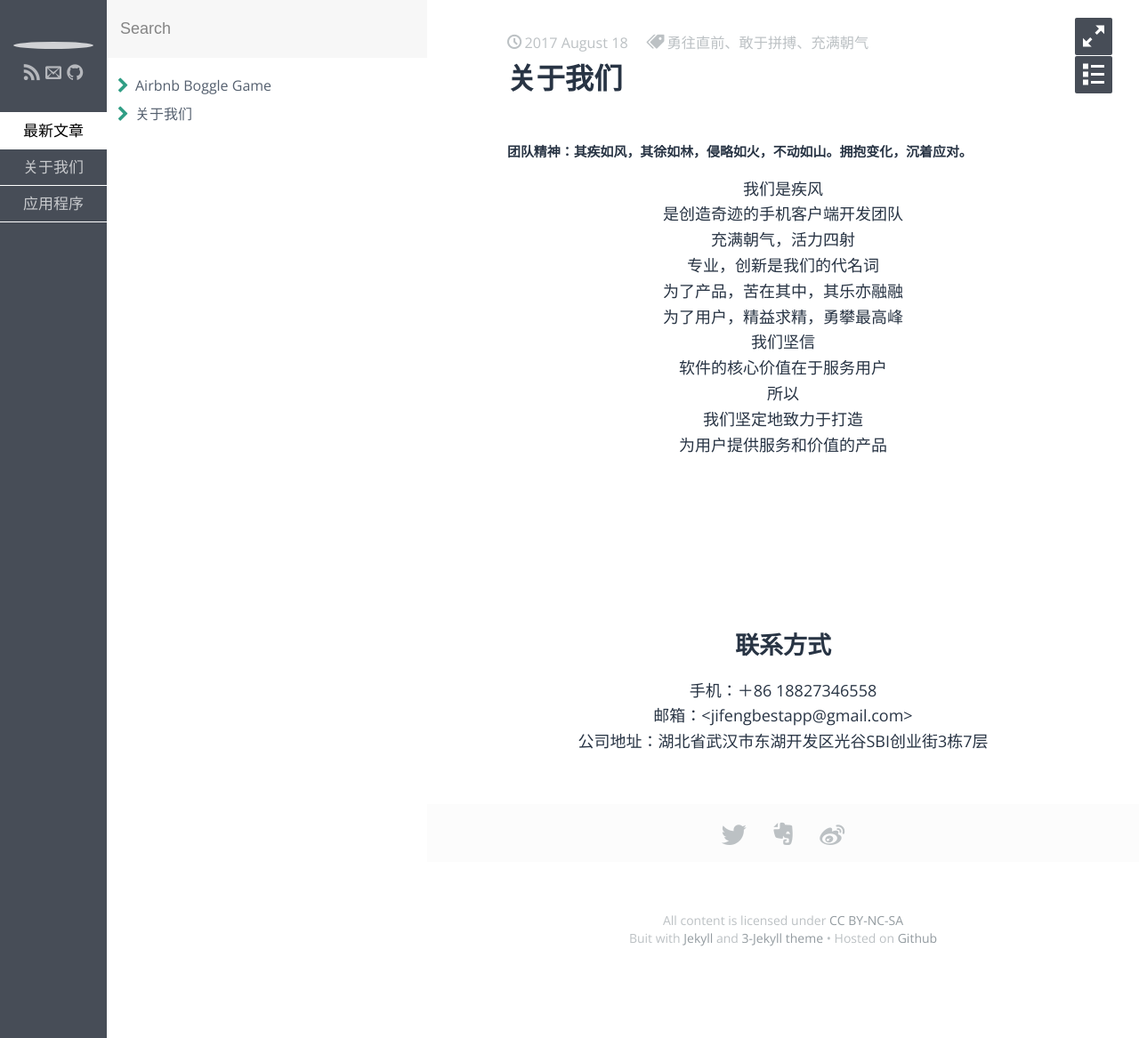
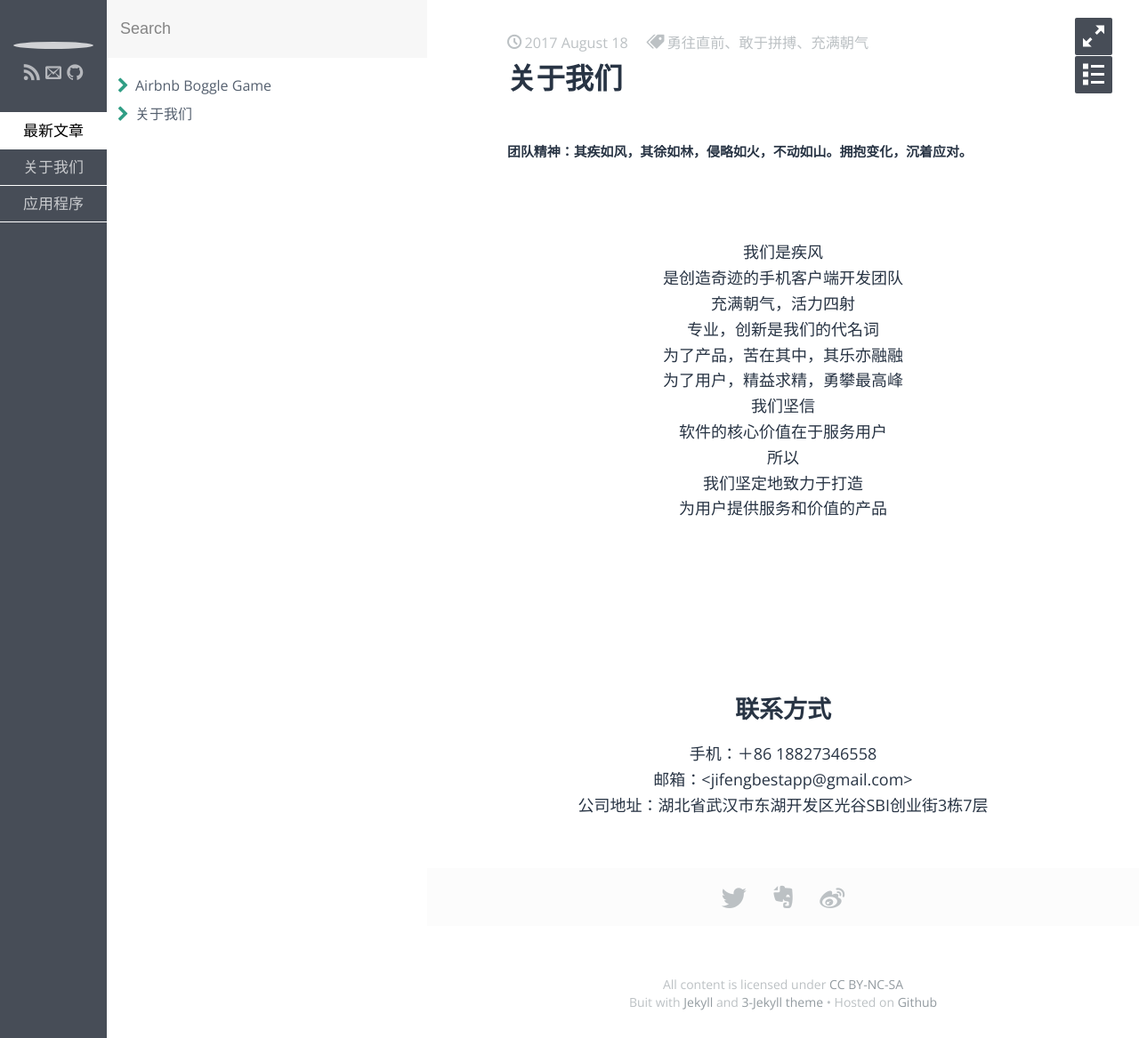
Before and after one commit to BestJiFeng/BestJiFeng.github.io, a Jekyll site: the page built from _posts/关于我们/2017-08-18-AboutUs.md, in a window 1280 px wide. Shown: the whole page at 89% size. Built offline with Jekyll 4.4.1, drawn with Linux system fonts in a browser that asks for light colours; some web fonts are replaced.

Commit message:
修改关于我们

```diff
--- a/_posts/关于我们/2017-08-18-AboutUs.md
+++ b/_posts/关于我们/2017-08-18-AboutUs.md
@@ -6,7 +6,7 @@ tags: 勇往直前、敢于拼搏、充满朝气
 keywords: App、团队、精益求精、用户、
 ---
 
-##### 团队精神：其疾如风，其徐如林，侵略如火，不动如山。拥抱变化，沉着应对。 <br>
+##### 团队精神：其疾如风，其徐如林，侵略如火，不动如山。拥抱变化，沉着应对。 <br><br><br><br>
 
  <center>我们是疾风</center>
  <center>是创造奇迹的手机客户端开发团队</center>
```
